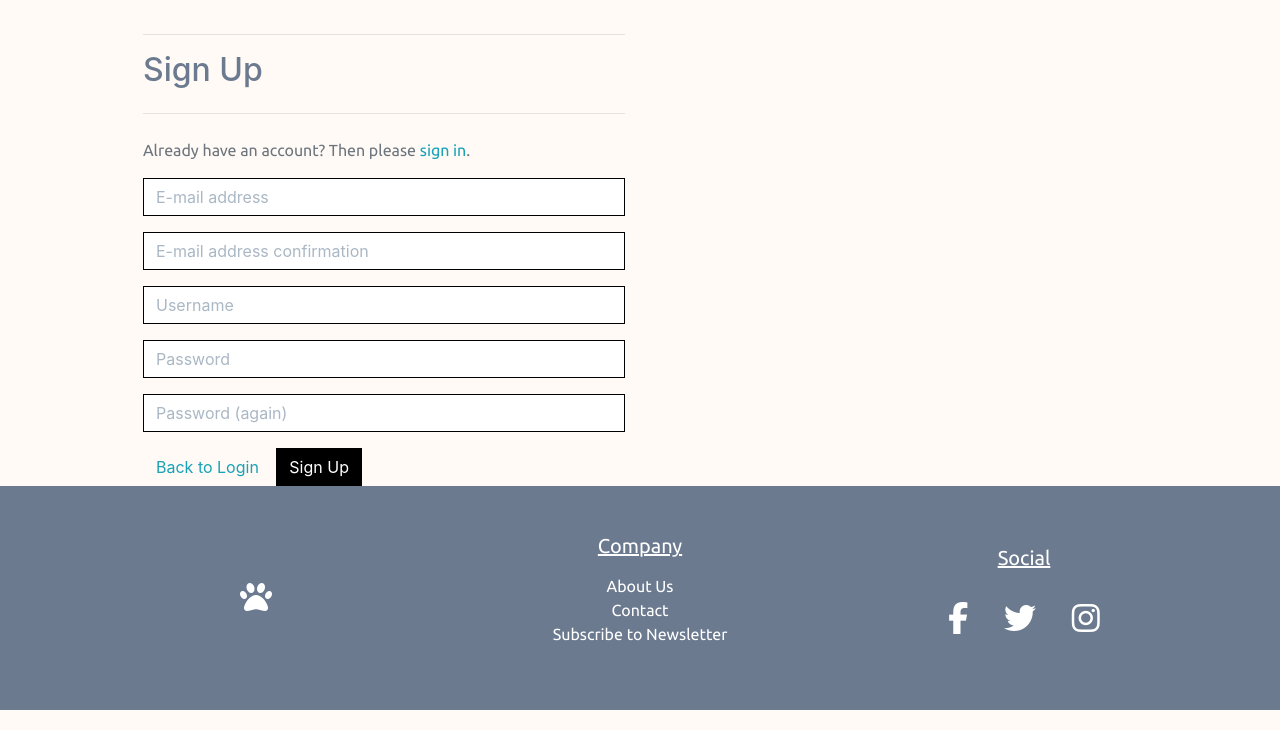
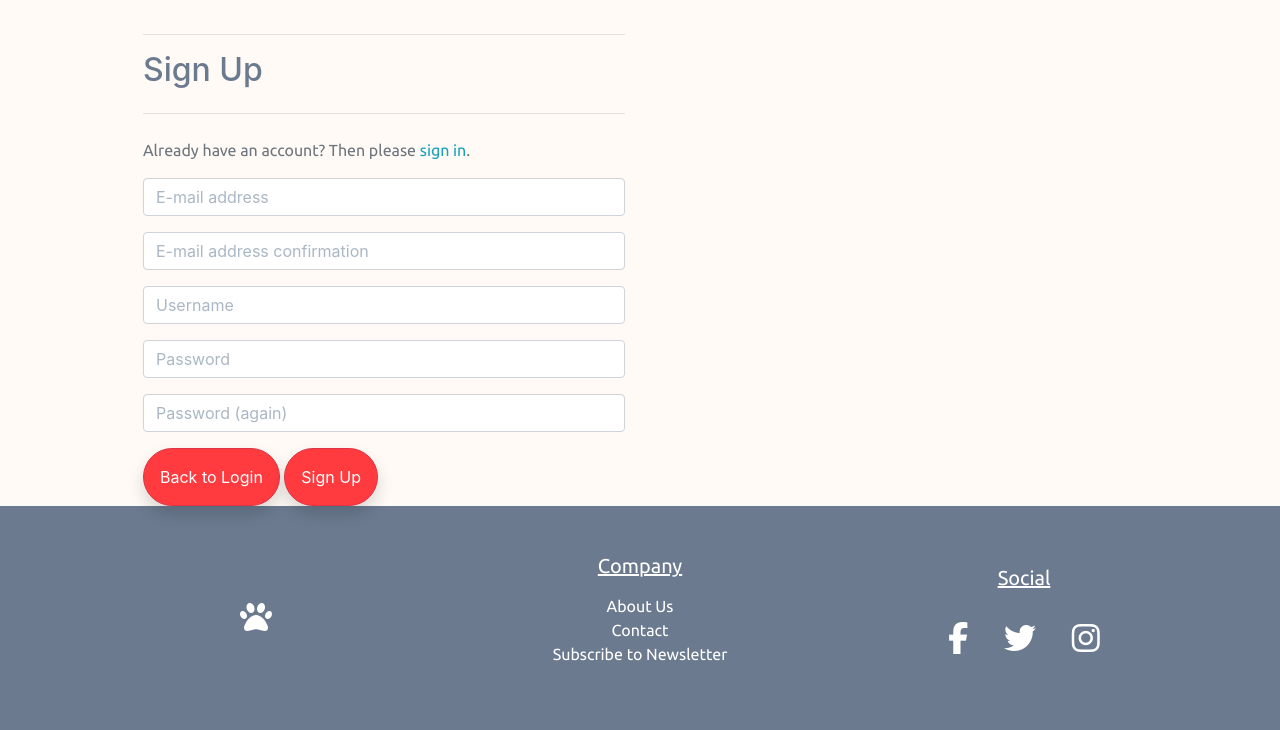
Before and after one commit to BradleyMurrell/dog-fitness-and-nutrition, a Django app: page /accounts/signup/ in a window 1280 px wide. Shown: the part 146-876 px from the top of the page. Run offline with Django 4.2, Linux system fonts and the light colour scheme; some libraries are stand-ins or nearby versions.

Commit message:
Style buttons in allauth accounts

```diff
--- a/static/css/base.css
+++ b/static/css/base.css
@@ -154,11 +154,6 @@ input[name='q']::placeholder {
     color: #6c757d; /* text-secondary */
 }
 
-.allauth-form-inner-content input {
-    border-color: #000;
-    border-radius: 0;
-}
-
 .allauth-form-inner-content label:not([for='id_remember']) {
     display: none;
 }
@@ -179,22 +174,12 @@ input[name='q']::placeholder {
     -moz-user-select: none;
     -ms-user-select: none;
     user-select: none;
-    background-color: #000;
-    border: 1px solid #000;
     padding: .375rem .75rem;
     font-size: 1rem;
     line-height: 1.5;
-    border-radius: 0;
 
     /* standard bootstrap btn transitions */
     transition: color .15s ease-in-out,background-color .15s ease-in-out,border-color .15s ease-in-out,box-shadow .15s ease-in-out;
-}
-
-.allauth-form-inner-content button:hover,
-.allauth-form-inner-content input[type='submit']:hover {
-	color: #fff;
-    background-color: #222;
-    border-color: #222;
 }
 
 .allauth-form-inner-content a {
--- a/templates/allauth/account/email_confirm.html
+++ b/templates/allauth/account/email_confirm.html
@@ -19,7 +19,7 @@
 
 <form method="post" action="{% url 'account_confirm_email' confirmation.key %}">
 {% csrf_token %}
-    <button type="submit">{% trans 'Confirm' %}</button>
+    <button type="submit" class="btn btn-danger p-3 shadow rounded-pill text-white">{% trans 'Confirm' %}</button>
 </form>
 
 {% else %}
--- a/templates/allauth/account/login.html
+++ b/templates/allauth/account/login.html
@@ -41,8 +41,8 @@ for a {{ site_name }} account and sign in below:{% endblocktrans %}</p>
   {% if redirect_field_value %}
   <input type="hidden" name="{{ redirect_field_name }}" value="{{ redirect_field_value }}" />
   {% endif %}
-  <a class="btn" href="{% url 'home' %}">Home</a>
-  <button class="primaryAction" type="submit">{% trans "Sign In" %}</button>
+  <a class="btn btn-danger p-3 shadow rounded-pill text-white" href="{% url 'home' %}">Home</a>
+  <button class="btn btn-danger p-3 shadow rounded-pill" type="submit">{% trans "Sign In" %}</button>
   <p class="mt-2">
     <a class="button secondaryAction" href="{% url 'account_reset_password' %}">{% trans "Forgot Password?" %}</a>
   </p>
--- a/templates/allauth/account/logout.html
+++ b/templates/allauth/account/logout.html
@@ -16,8 +16,8 @@
   {% if redirect_field_value %}
   <input type="hidden" name="{{ redirect_field_name }}" value="{{ redirect_field_value }}"/>
   {% endif %}
-  <a class="btn" href="{% url 'home' %}">Cancel</a>
-  <button type="submit">{% trans 'Sign Out' %}</button>
+  <a class="btn btn-danger p-3 shadow rounded-pill text-white" href="{% url 'home' %}">Cancel</a>
+  <button type="submit" class="btn btn-danger p-3 shadow rounded-pill">{% trans 'Sign Out' %}</button>
 </form>
 
 
--- a/templates/allauth/account/signup.html
+++ b/templates/allauth/account/signup.html
@@ -17,8 +17,8 @@
   {% if redirect_field_value %}
   <input type="hidden" name="{{ redirect_field_name }}" value="{{ redirect_field_value }}" />
   {% endif %}
-  <a class="btn" href="{% url 'account_login' %}">Back to Login</a>
-  <button type="submit">{% trans "Sign Up" %}</button>
+  <a class="btn btn-danger p-3 shadow rounded-pill text-white" href="{% url 'account_login' %}">Back to Login</a>
+  <button type="submit" class="btn btn-danger p-3 shadow rounded-pill text-white">{% trans "Sign Up" %}</button>
 </form>
 
 {% endblock %}
```
